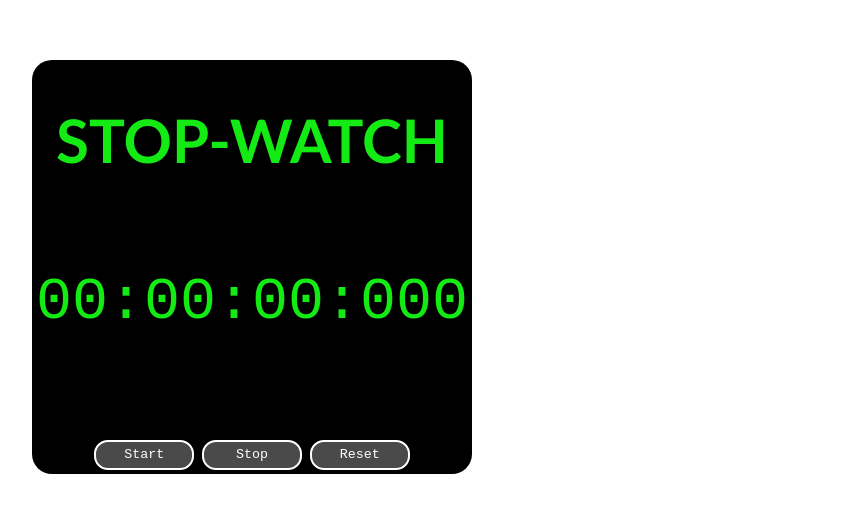
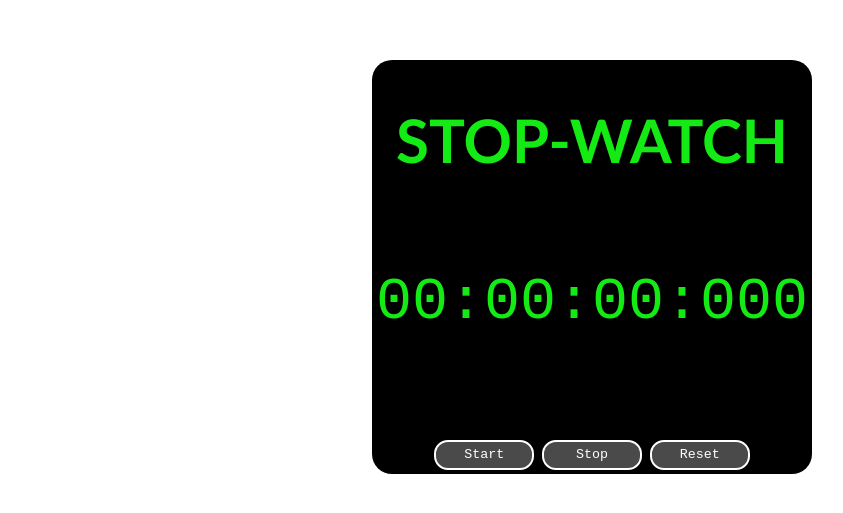
Before and after one commit to Tengen-u/Stopwatch-project, a plain HTML site: page index.html in a window 1280 px wide. Shown: the part 141-654 px from the top of the page, without its empty margins (56-899 px from the left). Drawn offline with Linux system fonts and the light colour scheme.

Commit message:
index.html

```diff
--- a/index.html
+++ b/index.html
@@ -7,7 +7,7 @@
 </head>
 <style>
     body{
-        width: 600px;
+        width: 100%;
         height: 100vh;
         display: flex;
         align-items: center;
@@ -52,7 +52,7 @@
         text-align: center;
         color: rgb(20, 235, 20);
         position: relative;
-        max-width: 650px;
+        max-width: fit-content;
 
 
 
```
